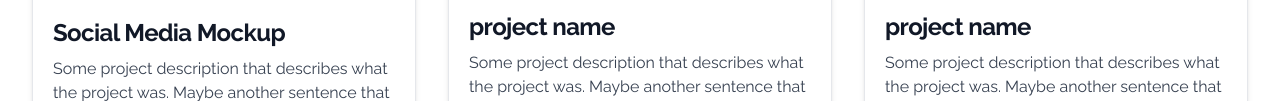
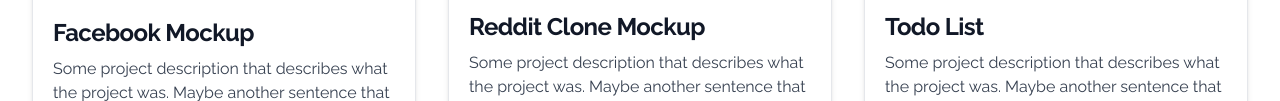
Before and after one commit to raymart-evangelista/portfolio, a website: page index.html in a window 1280 px wide. Shown: the part 829-930 px from the top of the page. Drawn offline with nearby package versions, Linux system fonts and the light colour scheme.

Commit message:
add projects

```diff
--- a/index.html
+++ b/index.html
@@ -25,7 +25,7 @@
       <div class="lg:basis-1/2 max-w-sm bg-white rounded-lg border border-gray-200 shadow-md dark:bg-gray-800 dark:border-gray-700">
         <img src="./photos/mockfacebook-screenshot.jpg" alt="" class="rounded-t-lg">
         <div class="p-5">
-          <h2 class="mb-2 text-2xl font-bold tracking-tight text-gray-900 dark:text-white">Social Media Mockup</h2>
+          <h2 class="mb-2 text-2xl font-bold tracking-tight text-gray-900 dark:text-white">Facebook Mockup</h2>
           <p class="mb-3 font-normal text-gray-700 dark:text-gray-400">Some project description that describes what the project was. Maybe another sentence that states what technologies were used.</p>
           <div class="flex justify-end gap-2">
             <a href="https://github.com/raymart-evangelista/rails_mock_facebook"><img class="w-8" src="https://cdn.jsdelivr.net/gh/devicons/devicon/icons/github/github-original.svg" /></a>
@@ -36,7 +36,7 @@
       <div class="lg:basis-1/2 max-w-sm bg-white rounded-lg border border-gray-200 shadow-md dark:bg-gray-800 dark:border-gray-700">
         <img src="./photos/screenshot.jpg" alt="" class="rounded-t-lg">
         <div class="p-5">
-          <h2 class="mb-2 text-2xl font-bold tracking-tight text-gray-900 dark:text-white">project name</h2>
+          <h2 class="mb-2 text-2xl font-bold tracking-tight text-gray-900 dark:text-white">Reddit Clone Mockup</h2>
           <p class="mb-3 font-normal text-gray-700 dark:text-gray-400">Some project description that describes what the project was. Maybe another sentence that states what technologies were used.</p>
           <div class="flex justify-end gap-2">
             <img class="w-8" src="https://cdn.jsdelivr.net/gh/devicons/devicon/icons/github/github-original.svg" />
@@ -47,7 +47,7 @@
       <div class="lg:basis-1/2 max-w-sm bg-white rounded-lg border border-gray-200 shadow-md dark:bg-gray-800 dark:border-gray-700">
         <img src="./photos/screenshot.jpg" alt="" class="rounded-t-lg">
         <div class="p-5">
-          <h2 class="mb-2 text-2xl font-bold tracking-tight text-gray-900 dark:text-white">project name</h2>
+          <h2 class="mb-2 text-2xl font-bold tracking-tight text-gray-900 dark:text-white">Todo List</h2>
           <p class="mb-3 font-normal text-gray-700 dark:text-gray-400">Some project description that describes what the project was. Maybe another sentence that states what technologies were used.</p>
           <div class="flex justify-end gap-2">
             <img class="w-8" src="https://cdn.jsdelivr.net/gh/devicons/devicon/icons/github/github-original.svg" />
```
